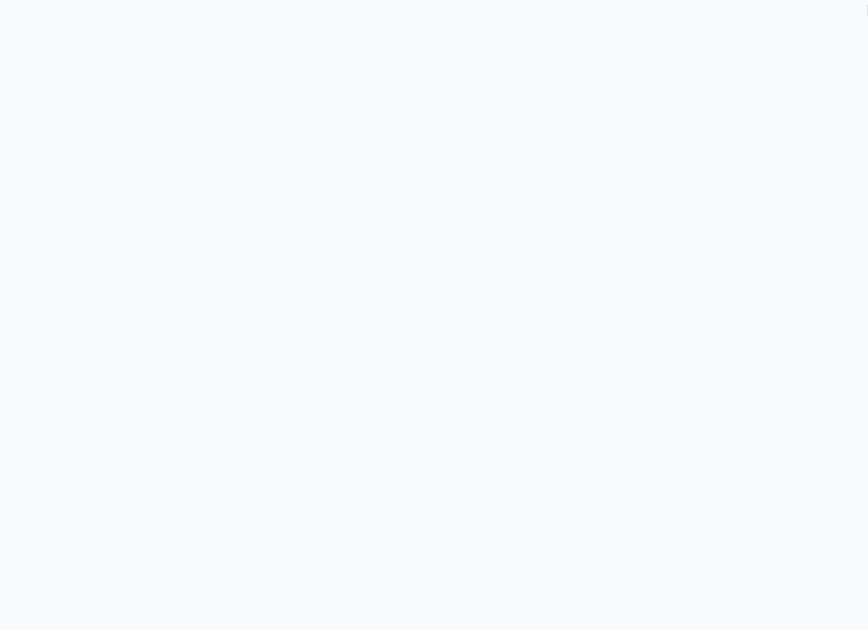
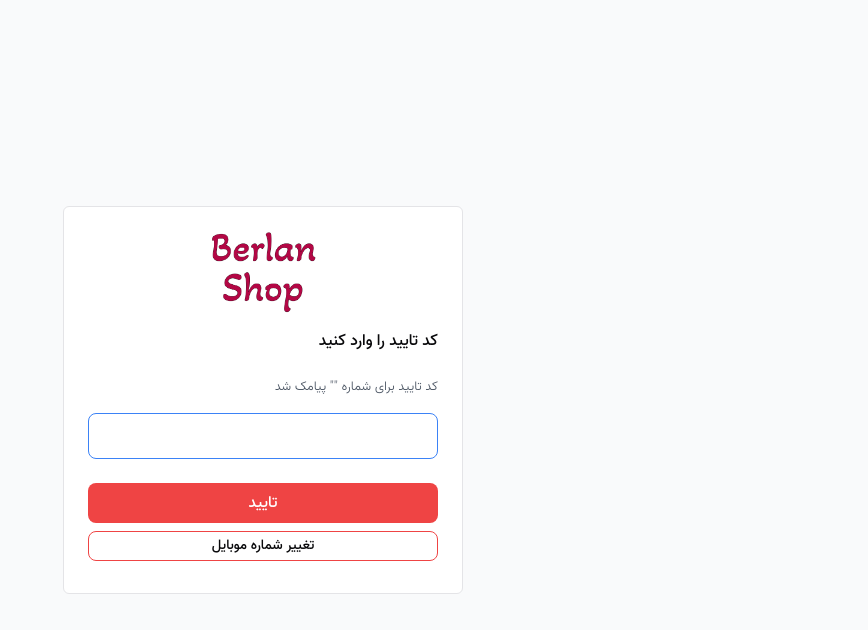
Before and after one commit to kaRIOz/berlanshop, a Next.js app: page /otp-checkout in a window 1280 px wide. Before the commit this address had no page. Shown: the top 630 px of the page, without its empty margins (412-1280 px from the left). Built offline with nearby package versions, Linux system fonts and the light colour scheme.

Commit message:
otp-ui-done

```diff
--- /dev/null
+++ b/src/app/(auth)/otp-checkout/page.tsx
@@ -0,0 +1,68 @@
+"use client";
+import React from "react";
+import Image from "next/image";
+import Link from "next/link";
+import { useSearchParams } from "next/navigation";
+
+import { useForm } from "react-hook-form";
+
+import { z } from "zod";
+import { zodResolver } from "@hookform/resolvers/zod";
+
+import Logo from "../../../../public/Logo.png";
+const otpCheckout = () => {
+    const otpCheckoutSchema = z.object({
+        payamak: z.string(),
+    });
+
+    const params = useSearchParams();
+
+    console.log(params.get("phoneNumber"));
+
+    type checkoutForm = z.infer<typeof otpCheckoutSchema>;
+
+    const {
+        register,
+        handleSubmit,
+        formState: { errors },
+    } = useForm<checkoutForm>({ resolver: zodResolver(otpCheckoutSchema) });
+
+    const onSubmit = () => {
+        console.log("hi");
+    };
+    return (
+        <div className="h-screen flex justify-center items-center  mx-auto">
+            <div className="bg-white border-[1px] w-full flex flex-col items-center max-w-[400px] px-6 py-4 rounded-md">
+                <Image src={Logo} alt="Logo" width={150} />
+                <h2 className="ml-auto mt-4">کد تایید را وارد کنید</h2>
+                <p className="ml-auto mt-6 text-[13px] text-gray-600 font-light">کد تایید برای شماره "" پیامک شد</p>
+
+                <form onSubmit={handleSubmit(onSubmit)} className="ml-auto mt-4 w-full">
+                    <input
+                        type="text"
+                        className={`w-full px-4 py-3 text-sm outline-none border border-blue-500 rounded-lg text-center`}
+                        autoComplete="off"
+                        {...register("payamak")}
+                        autoFocus
+                    />
+                    {/* {errors.username && <span className="text-[11px] text-red-500">{errors.payamak.message}</span>} */}
+                    <button
+                        type="submit"
+                        className="w-full mt-6 mb-2 bg-red-500 text-white py-2 rounded-lg active:scale-95"
+                    >
+                        تایید
+                    </button>
+
+                    <Link href={"/otp-sign-up"}>
+                        <button className="w-full text-sm border border-red-500 py-1 mb-4 rounded-lg active:scale-95">
+                            {" "}
+                            تغییر شماره موبایل
+                        </button>
+                    </Link>
+                </form>
+            </div>
+        </div>
+    );
+};
+
+export default otpCheckout;
--- a/src/app/(auth)/otp-sign-up/page.tsx
+++ b/src/app/(auth)/otp-sign-up/page.tsx
@@ -2,18 +2,21 @@
 
 import React from "react";
 import Image from "next/image";
+import { useRouter } from "next/navigation";
 
-//import use-form
 import { useForm } from "react-hook-form";
-//import zod
+
 import { z } from "zod";
-// imoprt logo
-import Logo from "../../../../public/Logo.png";
 import { zodResolver } from "@hookform/resolvers/zod";
 
 const otpSignUp = () => {
+    const router = useRouter();
+
     const otpSignUpSchema = z.object({
-        username: z.string().regex(/((0?9)|(\+?989))\d{9}/g, { message: "شماره تلفن صحیح نمی باشد" }),
+        username: z
+            .string()
+            .max(11, { message: "شماره تلفن صحیح نمی باشد" })
+            .regex(/((0?9)|(\+?989))\d{9}/g, { message: "شماره تلفن صحیح نمی باشد" }),
     });
 
     type otpForm = z.infer<typeof otpSignUpSchema>;
@@ -24,13 +27,14 @@
         formState: { errors },
     } = useForm<otpForm>({ resolver: zodResolver(otpSignUpSchema) });
 
-    const onSubmit = () => {
-        console.log("hi");
+    const onSubmit = (data: otpForm) => {
+        router.push(`/otp-checkout?phoneNumber=${data.username}`);
     };
+
     return (
         <div className="h-screen flex justify-center items-center  mx-auto">
             <div className="bg-white border-[1px] w-full flex flex-col items-center max-w-[400px] px-6 py-4 rounded-md">
-                <Image src={Logo} alt="Logo" width={150} />
+                <Image src={"/Logo.png"} alt="Logo" width={150} height={100} />
                 <h2 className="ml-auto mt-4">ورود | ثبت نام</h2>
                 <p className="ml-auto mt-10 text-[13px] text-gray-600 font-light">
                     لطفا شماره موبایل خود را وارد کنید. کد تایید به این شماره پیامک خواهد شد
@@ -39,9 +43,10 @@
                 <form onSubmit={handleSubmit(onSubmit)} className="ml-auto mt-4 w-full">
                     <input
                         type="text"
-                        className={`w-full px-4 py-3 text-sm outline-none border ${errors?.username ? " border-red-500 " : "border-blue-500"} rounded-lg`}
+                        className={`w-full px-4 py-3 text-sm outline-none border ${errors.username ? " border-red-500 " : "border-blue-500"} rounded-lg`}
                         autoComplete="off"
                         {...register("username")}
+                        autoFocus
                     />
                     {errors.username && <span className="text-[11px] text-red-500">{errors.username.message}</span>}
                     <button
--- a/src/app/(auth)/sign-in/page.tsx
+++ b/src/app/(auth)/sign-in/page.tsx
@@ -43,7 +43,7 @@
                                     type="text"
                                     name="username"
                                     id="email"
-                                    className="bg-gray-50 border border-gray-300 rounded-lg  focus:border-blue-500 block w-full p-2.5  outline-none placeholder:text-sm"
+                                    className="bg-gray-50 border border-gray-300 rounded-lg  focus:border-red-500 block w-full p-2.5  outline-none placeholder:text-sm"
                                     placeholder="ایمیل خود را وارد کنید"
                                     autoComplete="email"
                                 />
--- a/src/app/(auth)/sign-up/page.tsx
+++ b/src/app/(auth)/sign-up/page.tsx
@@ -58,7 +58,7 @@
     return (
         <section className="">
             <div className="flex flex-col items-center justify-center px-6 py-8 mx-auto md:h-screen lg:py-0">
-                <div className="w-full bg-white  rounded-lg shadow  md:mt-0 sm:max-w-md xl:p-0">
+                <div className="w-full bg-white  rounded-md border md:mt-0 sm:max-w-md xl:p-0">
                     <div className="p-6 space-y-4 md:space-y-6 sm:p-8">
                         <h1 className="text-xl font-bold leading-tight tracking-tight md:text-2xl ">ثبت نام</h1>
                         <form className="space-y-4 md:space-y-6" onSubmit={handleSubmit(onSubmit)}>
@@ -69,7 +69,7 @@
                                     type="text"
                                     name="username"
                                     id="email"
-                                    className="bg-gray-50 border border-gray-300 rounded-lg  focus:border-blue-500 block w-full p-2.5  outline-none placeholder:text-sm"
+                                    className="bg-gray-50 border border-gray-300 rounded-lg focus:border-blue-500 block w-full p-2.5  outline-none placeholder:text-sm"
                                     placeholder="ایمیل خود را وارد کنید"
                                     autoComplete="email"
                                 />
@@ -112,7 +112,7 @@
                             </div>
                             <button
                                 type="submit"
-                                className="w-full text-white bg-blue-500  hover:bg-blue-600 focus:outline-none  font-medium rounded-lg text-sm px-5 py-2.5 text-center"
+                                className="w-full text-white bg-red-500  active:scale-95 focus:outline-none  font-medium rounded-lg text-sm px-5 py-2.5 text-center"
                                 disabled={isPending}
                             >
                                 {!isPending ? (
--- /dev/null
+++ b/src/app/admin/page.tsx
@@ -0,0 +1,7 @@
+import React from "react";
+
+const AdminDashboard = () => {
+    return <div>AdminDashboard</div>;
+};
+
+export default AdminDashboard;
--- a/src/app/page.tsx
+++ b/src/app/page.tsx
@@ -7,8 +7,8 @@
 import { getCategories } from "./queries";
 
 export default async function Home() {
-    const categoriesData = getCategories();
-    const [categories] = await Promise.all([categoriesData]);
+    // const categoriesData = getCategories();
+    // const [categories] = await Promise.all([categoriesData]);
     return (
         <section className="w-full mx-auto ">
             <Header />
@@ -16,7 +16,7 @@
             <Banner />
             <div className="flex gap-4 justify-center items-center">
                 <h2>همه</h2>
-                {categories?.map(category => <h2 key={category.id}>{category.nameFa}</h2>)}
+                {/* {categories?.map(category => <h2 key={category.id}>{category.nameFa}</h2>)} */}
             </div>
             <div className="max-w-container mx-auto px-4">
                 <Sales />
--- a/src/components/search-category/SearchVsCategory.tsx
+++ b/src/components/search-category/SearchVsCategory.tsx
@@ -12,11 +12,11 @@
     return (
         <div className="w-full bg-[#f5f5f3] relative ">
             <div className="flex justify-between items-center max-w-container mx-auto w-full h-20 lg:h-24  px-8">
-                <div className="relative w-full lg:w-[600px] h-[50px]  bg-white flex items-center gap-2 justify-between px-6 rounded-sm">
-                    <FaSearch className="w-5 h-5" />
+                <div className="relative w-3/4 lg:w-[600px]  h-[35px] md:h-[50px]  bg-white flex justify-between items-center gap-2  px-6 rounded-sm">
+                    <FaSearch className="w-5 h-4 md:h-5" />
                     <input
                         type="text"
-                        className="flex-1 h-full text-sm outline-none placeholder:text-[#C4C4C4] placeholder:text-[12px]"
+                        className="h-5/6 md:h-full flex-1 text-sm outline-none placeholder:text-[#C4C4C4] placeholder:text-[12px]"
                         placeholder="جستجوی کالاها"
                     />
                 </div>
```
Also changed, not shown: src/components/header/Header.tsx (+8 -3 lines).
